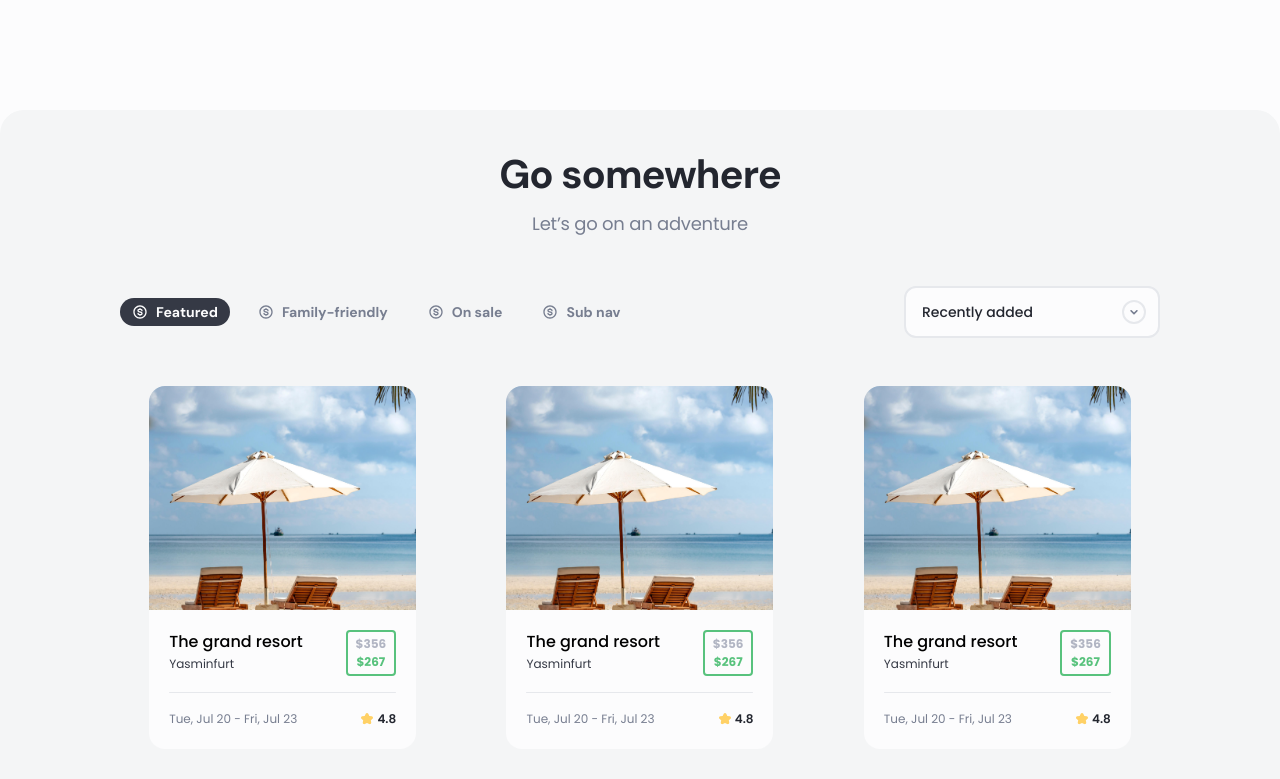
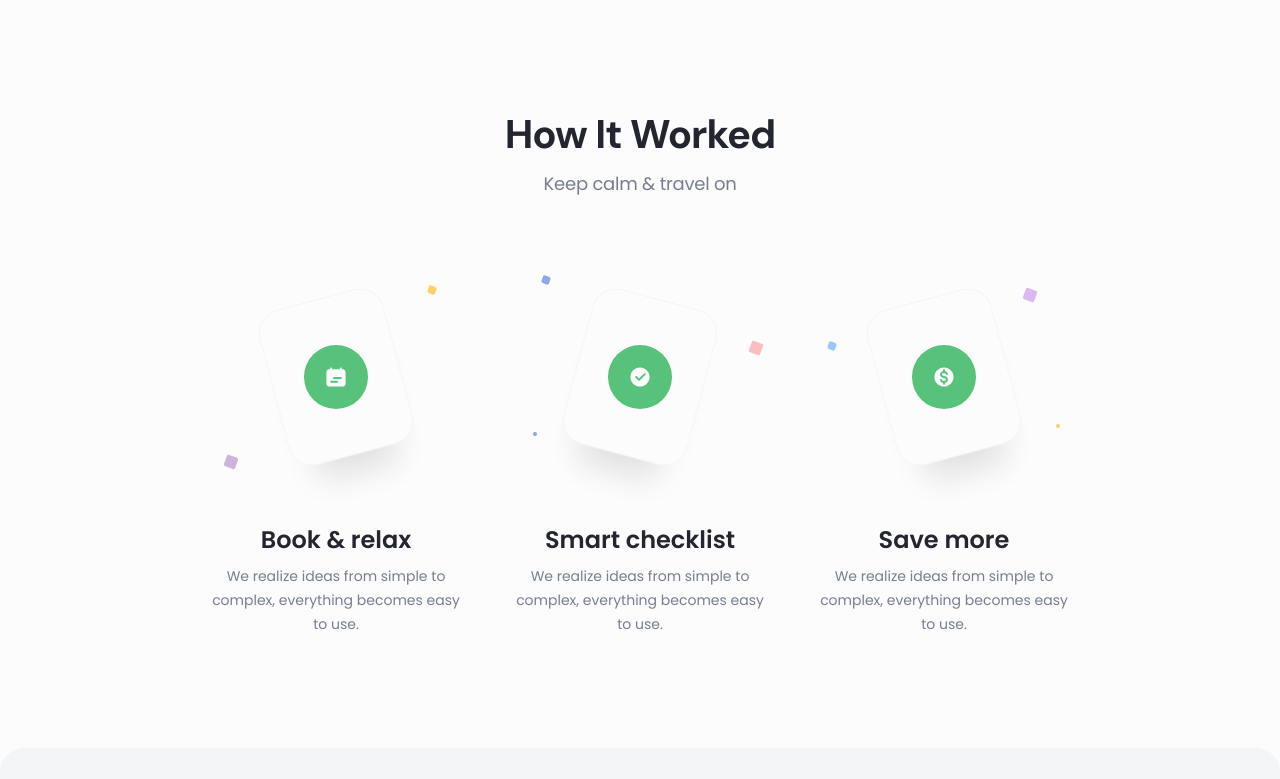
Before and after one commit to hasanlashgari01/fleet-react, a React (Vite) app: page / in a window 1280 px wide. Shown: the part 2715-3494 px from the top of the page. Built offline with nearby package versions, Linux system fonts and the light colour scheme.

Commit message:
how it worked section

```diff
--- a/index.html
+++ b/index.html
@@ -360,6 +360,30 @@
                     fill="currentColor"
                 />
             </symbol>
+            <symbol id="calendar-fill" viewBox="0 0 25 24" fill="none" xmlns="http://www.w3.org/2000/svg">
+                <path
+                    fill-rule="evenodd"
+                    clip-rule="evenodd"
+                    d="M7.5 2C6.94772 2 6.5 2.44772 6.5 3V4H5.5C3.84315 4 2.5 5.34315 2.5 7V19C2.5 20.6569 3.84315 22 5.5 22H19.5C21.1569 22 22.5 20.6569 22.5 19V7C22.5 5.34315 21.1569 4 19.5 4H18.5V3C18.5 2.44772 18.0523 2 17.5 2C16.9477 2 16.5 2.44772 16.5 3V4H8.5V3C8.5 2.44772 8.05228 2 7.5 2ZM9.5 13C9.5 12.4477 9.94772 12 10.5 12H17.5C18.0523 12 18.5 12.4477 18.5 13C18.5 13.5523 18.0523 14 17.5 14H10.5C9.94772 14 9.5 13.5523 9.5 13ZM6.5 17C6.5 16.4477 6.94772 16 7.5 16H13.5C14.0523 16 14.5 16.4477 14.5 17C14.5 17.5523 14.0523 18 13.5 18H7.5C6.94772 18 6.5 17.5523 6.5 17Z"
+                    fill="#FCFCFD"
+                />
+            </symbol>
+            <symbol id="check-fill" viewBox="0 0 25 24" fill="none" xmlns="http://www.w3.org/2000/svg">
+                <path
+                    fill-rule="evenodd"
+                    clip-rule="evenodd"
+                    d="M12.5 22C18.0228 22 22.5 17.5228 22.5 12C22.5 6.47715 18.0228 2 12.5 2C6.97715 2 2.5 6.47715 2.5 12C2.5 17.5228 6.97715 22 12.5 22ZM18.2071 9.70711C18.5976 9.31658 18.5976 8.68342 18.2071 8.29289C17.8166 7.90237 17.1834 7.90237 16.7929 8.29289L11.5 13.5858L9.20711 11.2929C8.81658 10.9024 8.18342 10.9024 7.79289 11.2929C7.40237 11.6834 7.40237 12.3166 7.79289 12.7071L10.7929 15.7071C11.1834 16.0976 11.8166 16.0976 12.2071 15.7071L18.2071 9.70711Z"
+                    fill="#FCFCFD"
+                />
+            </symbol>
+            <symbol id="coin-fill" viewBox="0 0 25 24" fill="none" xmlns="http://www.w3.org/2000/svg">
+                <path
+                    fill-rule="evenodd"
+                    clip-rule="evenodd"
+                    d="M12.5 22C18.0228 22 22.5 17.5228 22.5 12C22.5 6.47715 18.0228 2 12.5 2C6.97715 2 2.5 6.47715 2.5 12C2.5 17.5228 6.97715 22 12.5 22ZM12.5 4C11.9477 4 11.5 4.44772 11.5 5V6C9.84315 6 8.5 7.34315 8.5 9V9.55848C8.5 10.8498 9.32629 11.9962 10.5513 12.4045L13.8162 13.4928C14.2246 13.6289 14.5 14.0111 14.5 14.4415V15C14.5 15.5523 14.0523 16 13.5 16H11.5C10.9477 16 10.5 15.5523 10.5 15C10.5 14.4477 10.0523 14 9.5 14C8.94771 14 8.5 14.4477 8.5 15C8.5 16.6569 9.84315 18 11.5 18V19C11.5 19.5523 11.9477 20 12.5 20C13.0523 20 13.5 19.5523 13.5 19V18C15.1569 18 16.5 16.6569 16.5 15V14.4415C16.5 13.1502 15.6737 12.0038 14.4487 11.5955L11.1838 10.5072C10.7754 10.3711 10.5 9.98891 10.5 9.55848V9C10.5 8.44771 10.9477 8 11.5 8H13.5C14.0523 8 14.5 8.44772 14.5 9C14.5 9.55229 14.9477 10 15.5 10C16.0523 10 16.5 9.55229 16.5 9C16.5 7.34315 15.1569 6 13.5 6V5C13.5 4.44772 13.0523 4 12.5 4Z"
+                    fill="#FCFCFD"
+                />
+            </symbol>
         </svg>
         <div id="root"></div>
         <script type="module" src="/src/main.jsx"></script>
--- /dev/null
+++ b/src/components/HowItWorked.jsx
@@ -0,0 +1,70 @@
+import SectionTop from "./SectionTop";
+import WorkedBox from "./WorkedBox";
+
+function HowItWorked() {
+    return (
+        <div className="container">
+            <SectionTop title="How It Worked" description="Keep calm & travel on" />
+            <div className="flex flex-wrap justify-center items-center gap-12 2xl:gap-32 mt-8 lg:mt-16 mb-28 2xl:mb-[136px]">
+                <WorkedBox
+                    title="Book & relax"
+                    description="We realize ideas from simple to complex, everything becomes easy to use."
+                >
+                    <div className="relative flex justify-center items-center mx-auto w-64 h-[230px]">
+                        <span className="absolute top-6 right-7 w-2 h-2 bg-primary-7 rotate-[20deg] rounded-sm"></span>
+                        <span className="absolute bottom-6 left-[17px] w-3 h-3 bg-primary-8 rotate-[20deg] rounded-sm"></span>
+                        <div>
+                            <div className="mx-auto flex justify-center items-center w-32 h-40 bg-neutral-8 border border-neutral-7 shadow-dropdown rounded-3xl -rotate-15">
+                                <span className="p-5 bg-primary-4 rounded-full rotate-15">
+                                    <svg className="w-6 h-6">
+                                        <use href="#calendar-fill"></use>
+                                    </svg>
+                                </span>
+                            </div>
+                        </div>
+                    </div>
+                </WorkedBox>
+                <WorkedBox
+                    title="Smart checklist"
+                    description="We realize ideas from simple to complex, everything becomes easy to use."
+                >
+                    <div className="relative flex justify-center items-center mx-auto w-64 h-[230px]">
+                        <span className="absolute top-3.5 left-[30px] w-2 h-2 bg-primary-3 rotate-[20deg] rounded-sm"></span>
+                        <span className="absolute top-20 right-1.5 w-3 h-3 bg-primary-9 rotate-[20deg] rounded-sm"></span>
+                        <span className="absolute bottom-14 left-[21px] w-1 h-1 bg-primary-3 rotate-[20deg] rounded-sm"></span>
+                        <div>
+                            <div className="mx-auto flex justify-center items-center w-32 h-40 bg-neutral-8 border border-neutral-7 shadow-dropdown rounded-3xl rotate-15">
+                                <span className="p-5 bg-primary-4 rounded-full -rotate-15">
+                                    <svg className="w-6 h-6">
+                                        <use href="#check-fill"></use>
+                                    </svg>
+                                </span>
+                            </div>
+                        </div>
+                    </div>
+                </WorkedBox>
+                <WorkedBox
+                    title="Save more"
+                    description="We realize ideas from simple to complex, everything becomes easy to use."
+                >
+                    <div className="relative flex justify-center items-center mx-auto w-64 h-[230px]">
+                        <span className="absolute top-20 left-3 w-2 h-2 bg-primary-10 rotate-[20deg] rounded-sm"></span>
+                        <span className="absolute top-[27px] right-9 w-3 h-3 bg-primary-11 rotate-[20deg] rounded-sm"></span>
+                        <span className="absolute bottom-16 right-3 w-1 h-1 bg-secondary-3 rotate-[20deg] rounded-sm"></span>
+                        <div>
+                            <div className="mx-auto flex justify-center items-center w-32 h-40 bg-neutral-8 border border-neutral-7 shadow-dropdown rounded-3xl -rotate-15">
+                                <span className="p-5 bg-primary-4 rounded-full rotate-15">
+                                    <svg className="w-6 h-6">
+                                        <use href="#coin-fill"></use>
+                                    </svg>
+                                </span>
+                            </div>
+                        </div>
+                    </div>
+                </WorkedBox>
+            </div>
+        </div>
+    );
+}
+
+export default HowItWorked;
--- /dev/null
+++ b/src/components/WorkedBox.jsx
@@ -0,0 +1,13 @@
+function WorkedBox({ title, description, children }) {
+    return (
+        <div className="w-64">
+            {children}
+            <div className="mt-8 text-center">
+                <h4 className="text-neutral-2 font-PoppinsSemiBold text-2xl">{title}</h4>
+                <p className="mt-2 text-neutral-4  font-PoppinsRegular text-sm/6">{description}</p>
+            </div>
+        </div>
+    );
+}
+
+export default WorkedBox;
--- a/src/pages/main/Home.jsx
+++ b/src/pages/main/Home.jsx
@@ -1,6 +1,7 @@
 import Hero from "../../components/Hero";
 import Adventure from "../../components/Adventure";
 import About from "../../components/About";
+import HowItWorked from "../../components/HowItWorked";
 import ProductCard from "../../components/ProductCard";
 
 function Home() {
@@ -9,6 +10,7 @@ function Home() {
             <Hero />
             <Adventure />
             <About />
+            <HowItWorked />
             <ProductCard />
         </>
     );
--- a/tailwind.config.js
+++ b/tailwind.config.js
@@ -25,6 +25,11 @@ export default {
                     2: "#8BC5E5",
                     3: "#92A5EF",
                     4: "#58C27D",
+                    7: "#FFD166",
+                    8: "#CDB4DB",
+                    9: "#FABDC1",
+                    10: "#9AC8FF",
+                    11: "#DCB9F0",
                 },
                 secondary: {
                     1: "#A4CDE3",
@@ -49,6 +54,9 @@ export default {
             },
             boxShadow: {
                 dropdown: "0px 40px 32px -24px rgba(15, 15, 15, 0.12)",
+            },
+            rotate: {
+                15: "15deg",
             },
         },
         fontFamily: {
```
Also changed, not shown: 1 other file (tests, documents, lock files or other folders).
